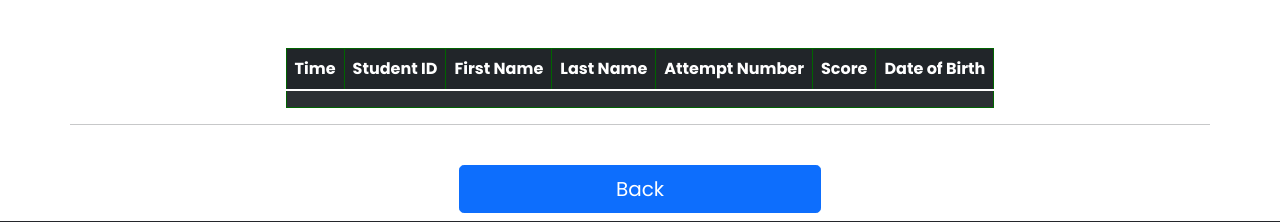
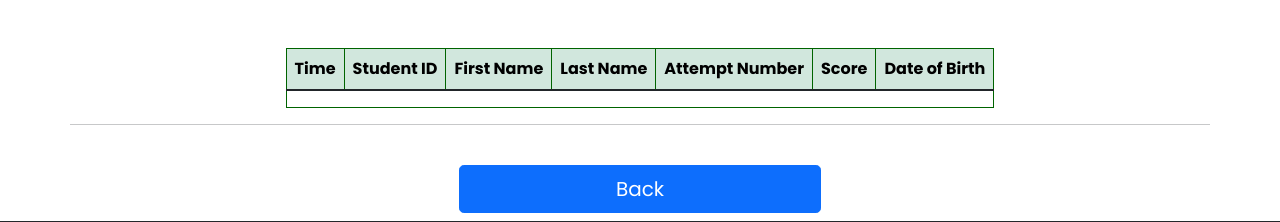
Before and after one commit to roxnguyen1612/COS10026---Assign2, a PHP site: page /displaytable.php?data=1 in a window 1280 px wide. Shown: the part 201-423 px from the top of the page. Run offline with PHP 8.4, Linux system fonts and the light colour scheme; data that the repository does not hold is empty.

Commit message:
Changed table colours

```diff
--- a/displaytable.php
+++ b/displaytable.php
@@ -136,8 +136,8 @@ function fetch_fifty($db, $tableName, $columns)
         <div class="row mt-5">
             <div class="col-auto">
                 <div class="table-responsive">
-                    <table class="table table-dark table-striped">
-                        <thead>
+                    <table class="table table-hover">
+                        <thead class="table-success">
                             <tr>
                                 <th>Time</th>
                                 <th>Student ID</th>
```
Also changed, not shown: login.php (+4 -5 lines).
